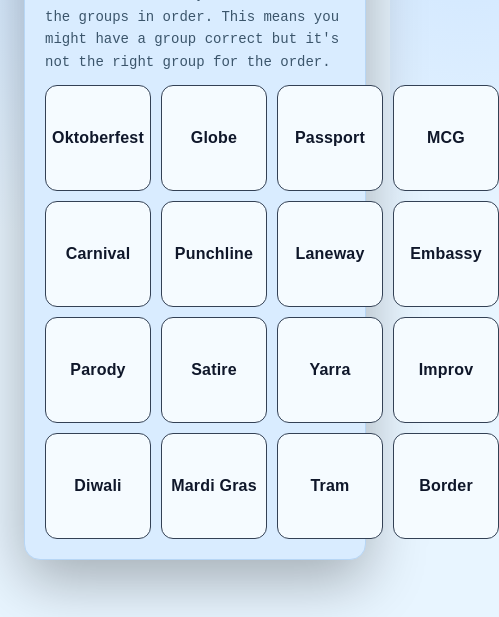
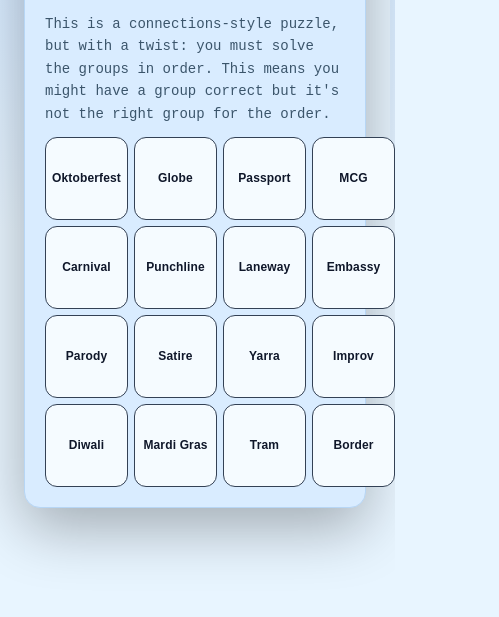
Before and after one commit to ooojos/kk, a plain HTML site: page index.html in a window 390 px wide. Shown: the part 227-844 px from the top of the page, 499 px wide, since content can reach past the window. Drawn offline with Linux system fonts and the light colour scheme.

Commit message:
Add files via upload

```diff
--- a/index.html
+++ b/index.html
@@ -80,7 +80,9 @@
     .grid {
       display: grid;
       grid-template-columns: repeat(4, 1fr);
-      gap: 10px;
+      gap: 8px;
+      max-width: 520px;
+      margin: 0 auto;
     }
 
     button.tile {
@@ -90,9 +92,9 @@
       border-radius: 12px;
       background: #f5fbff;
       color: var(--text);
-      font-size: 16px;
-      font-weight: 600;
-      letter-spacing: 0.2px;
+      font-size: 14px;
+      font-weight: 700;
+      letter-spacing: 0.15px;
       cursor: pointer;
       transition: transform 120ms ease, border-color 120ms ease, background 160ms ease, box-shadow 160ms ease;
     }
@@ -114,6 +116,16 @@
       cursor: default;
       transform: none;
       box-shadow: none;
+    }
+
+    @media (max-width: 480px) {
+      .grid {
+        gap: 6px;
+        max-width: 400px;
+      }
+      button.tile {
+        font-size: 12px;
+      }
     }
 
     .summary {
```
